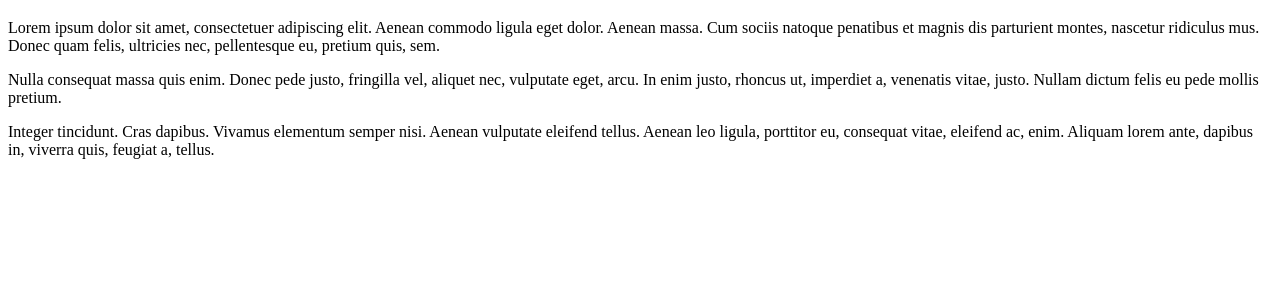
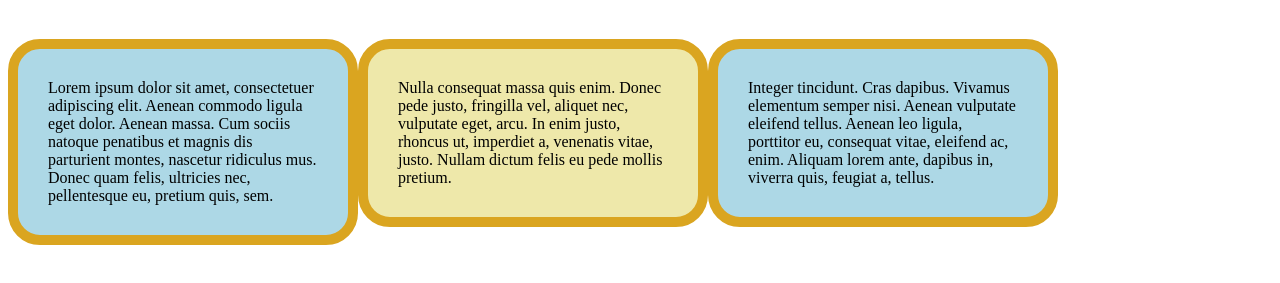
Before and after one commit to Pink-Raccoon/WBE_Vorkurs, a plain HTML site: page Aufgaben/teil_3/index.html in a window 1280 px wide. Shown: the part 61-344 px from the top of the page. Drawn offline with Linux system fonts and the light colour scheme.

Commit message:
vorb fertig

```diff
--- a/Aufgaben/teil_3/css/styles.css
+++ b/Aufgaben/teil_3/css/styles.css
@@ -1,3 +1,20 @@
 @charset "UTF-8";
 
 /* so können Kommentare in CSS eingefügt werden */
+
+p {
+    background-color: lightblue;
+    box-sizing: border-box;
+    width: 350px;
+    padding: 30px;
+    margin: 20px auto;
+    border: 10px solid goldenrod;
+    border-radius: 2rem;
+    float: left;
+}
+
+h1:first-child+p+p {
+    background-color: palegoldenrod;
+    top: -0;
+    left: 0;
+}
--- a/Aufgaben/teil_3/index.html
+++ b/Aufgaben/teil_3/index.html
@@ -1,27 +1,25 @@
 <!DOCTYPE html>
 <html lang="en">
+
 <head>
-  <meta charset="UTF-8">
-  <meta http-equiv="X-UA-Compatible" content="IE=edge">
-  <meta name="viewport" content="width=device-width, initial-scale=1.0">
-  <title>Beispieldokument</title>
+    <meta charset="UTF-8">
+    <meta http-equiv="X-UA-Compatible" content="IE=edge">
+    <meta name="viewport" content="width=device-width, initial-scale=1.0">
+    <title>Beispieldokument</title>
+    <link rel="stylesheet" href="css/styles.css">
 </head>
+
 <body>
-  <h1>Lorem ipsum dolor sit amet</h1>
+    <h1>Lorem ipsum dolor sit amet</h1>
 
-  <p>Lorem ipsum dolor sit amet, consectetuer adipiscing elit. Aenean commodo
-  ligula eget dolor. Aenean massa. Cum sociis natoque penatibus et magnis
-  dis parturient montes, nascetur ridiculus mus. Donec quam felis,
-  ultricies nec, pellentesque eu, pretium quis, sem.</p>
+    <p>Lorem ipsum dolor sit amet, consectetuer adipiscing elit. Aenean commodo ligula eget dolor. Aenean massa. Cum sociis natoque penatibus et magnis dis parturient montes, nascetur ridiculus mus. Donec quam felis, ultricies nec, pellentesque eu, pretium
+        quis, sem.</p>
 
-  <p>Nulla consequat massa quis enim. Donec pede justo, fringilla vel, aliquet
-  nec, vulputate eget, arcu. In enim justo, rhoncus ut, imperdiet a, venenatis
-  vitae, justo. Nullam dictum felis eu pede mollis pretium.</p>
+    <p>Nulla consequat massa quis enim. Donec pede justo, fringilla vel, aliquet nec, vulputate eget, arcu. In enim justo, rhoncus ut, imperdiet a, venenatis vitae, justo. Nullam dictum felis eu pede mollis pretium.</p>
 
-  <p>Integer tincidunt. Cras dapibus. Vivamus elementum semper nisi. Aenean
-  vulputate eleifend tellus. Aenean leo ligula, porttitor eu, consequat vitae,
-  eleifend ac, enim. Aliquam lorem ante, dapibus in, viverra quis, feugiat a,
-  tellus.</p>
+    <p>Integer tincidunt. Cras dapibus. Vivamus elementum semper nisi. Aenean vulputate eleifend tellus. Aenean leo ligula, porttitor eu, consequat vitae, eleifend ac, enim. Aliquam lorem ante, dapibus in, viverra quis, feugiat a, tellus.
+    </p>
 
 </body>
+
 </html>
```
Also changed, not shown: Aufgaben/teil_2/struktur.html (+8 -5 lines).
